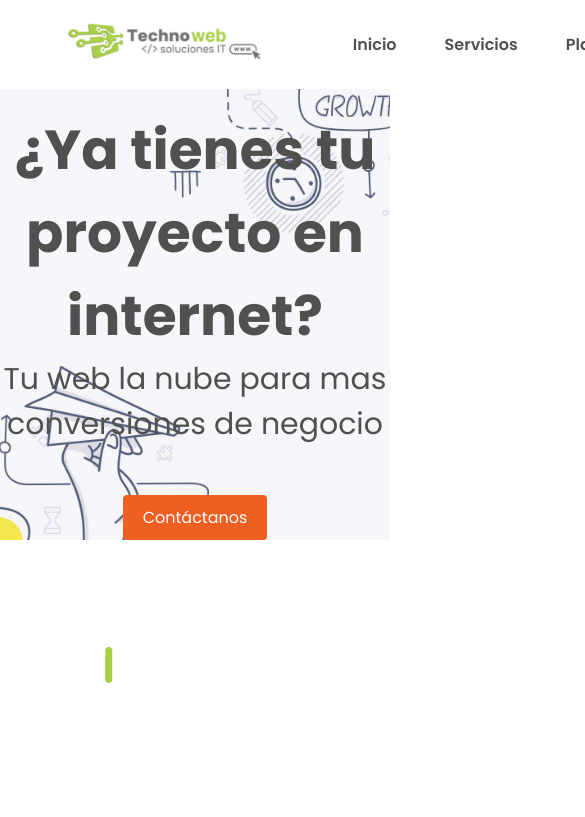
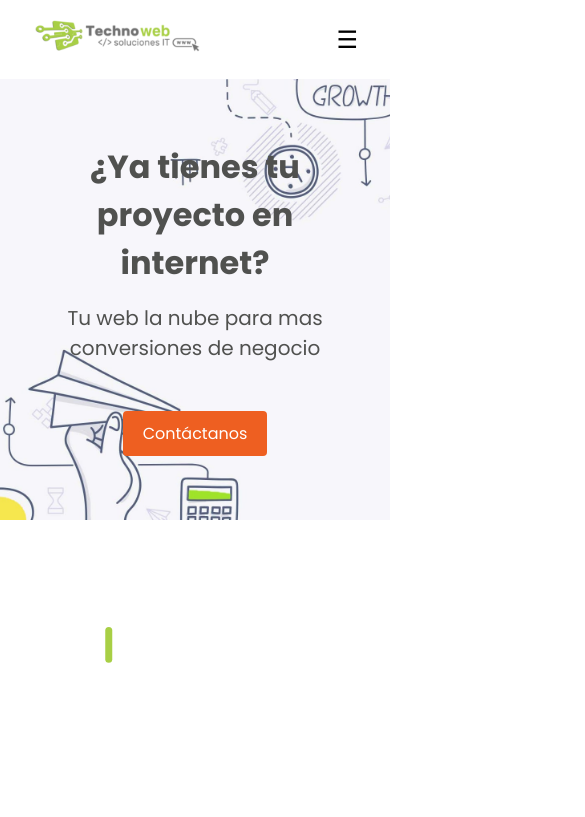
Before and after one commit to brown7jazz/landing-react, a React (Create React App) app: page / in a window 390 px wide. Shown: the top 817 px of the page, 585 px wide, since content can reach past the window. Built offline with nearby package versions, Linux system fonts and the light colour scheme.

Commit message:
Mejoras CSS: Contact, HerBanner, NavBar, NavBar.jsx

```diff
--- a/src/components/Contact.module.css
+++ b/src/components/Contact.module.css
@@ -64,3 +64,35 @@
     width: 103%;
 
   }
+
+  @media (max-width: 768px) {
+    .contactSection {
+      padding: 4% 4% 4% 4%;
+    }
+
+    .contactForm {
+      max-width: 300px;
+      margin: 0 auto;
+    }
+
+    .formGroup select, .TipoServicio {
+      width: 106%;
+    }
+
+  }
+
+  @media (max-width: 480px) {
+    .contactSection {
+      padding: 8% 4% 10% 4%;
+    }
+
+    .contactForm {
+      max-width: 300px;
+      margin: 0 auto;
+    }
+
+    .formGroup select, .TipoServicio {
+      width: 106%;
+    }
+
+  }
--- a/src/components/HeroBanner.module.css
+++ b/src/components/HeroBanner.module.css
@@ -2,22 +2,20 @@
   background-image: url('../hero-background.jpg');
   background-size: cover;
   background-position: center;
-    height: 400px;
+  min-height: 400px;
   display: flex;
   flex-direction: column;
   justify-content: center;
   align-items: center;
   text-align: center;
   color: white;
-    padding-top: 6%;
-    padding-bottom: 7%;
+  padding: 6% 5%;
 }
 
 .heroBanner h1 {
   font-size: 55px;
   color: #50514f;
-    padding-top: 6%;
-    margin-bottom: 0;
+  margin-bottom: 1rem;
   font-weight: 900;
 }
 
@@ -43,3 +41,35 @@
   background-color: #501c06;
   border-radius: 4px;
 }
+
+@media (max-width: 768px) {
+  .heroBanner {
+      min-height: 300px;
+      padding-top: 4rem;
+      padding-bottom: 4rem;
+  }
+
+  .heroBanner h1 {
+      font-size: 40px;
+  }
+
+  .heroBanner h2 {
+      font-size: 24px;
+  }
+}
+
+@media (max-width: 480px) {
+  .heroBanner {
+      min-height: 250px;
+      padding-top: 4rem;
+      padding-bottom: 4rem;
+  }
+
+  .heroBanner h1 {
+      font-size: 32px;
+  }
+
+  .heroBanner h2 {
+      font-size: 20px;
+  }
+}
--- a/src/components/Navbar.jsx
+++ b/src/components/Navbar.jsx
@@ -4,6 +4,7 @@ import styles from './Navbar.module.css';
 
 const Navbar = () => {
   const [isSticky, setIsSticky] = useState(false);
+  const [isMenuOpen, setIsMenuOpen] = useState(false);
 
   useEffect(() => {
     const handleScroll = () => {
@@ -25,15 +26,25 @@ const Navbar = () => {
     const section = document.getElementById(sectionId);
     if (section) {
       section.scrollIntoView({ behavior: 'smooth' });
+      setIsMenuOpen(false);
     }
+  };
+
+  const toggleMenu = () => {
+    setIsMenuOpen(!isMenuOpen);
   };
 
   return (
     <nav className={`${styles.navbar} ${isSticky ? styles.sticky : ''}`}>
       <div className={styles.logo}>
-      <Link to="http://localhost:3000/"><img src="/images/logo.png" alt="Logo" /></Link>
+        <Link to="http://localhost:3000/">
+          <img src="/images/logo.png" alt="Logo" />
+        </Link>
       </div>
-      <ul className={styles.navItems}>
+      <div className={styles.menuIcon} onClick={toggleMenu}>
+        ☰
+      </div>
+      <ul className={`${styles.navItems} ${isMenuOpen ? styles.active : ''}`}>
         <li><Link to="/" onClick={() => scrollToSection('inicio')}>Inicio</Link></li>
         <li><Link to="/" onClick={() => scrollToSection('servicios')}>Servicios</Link></li>
         <li><Link to="/" onClick={() => scrollToSection('planes')}>Planes</Link></li>
--- a/src/components/Navbar.module.css
+++ b/src/components/Navbar.module.css
@@ -2,21 +2,22 @@
   display: flex;
   justify-content: space-between;
   align-items: center;
-    padding: 1rem 4rem;
-    background-color: #ffffff;
-
-    position: sticky;
-    top: 0;
-    z-index: 1000;
-    transition: box-shadow 0.3s ease;
+  padding: 1rem 2rem;
+  background-color: #fff;
+  transition: all 0.3s ease;
 }
 
-  .navbar.sticky {
+.sticky {
+  position: fixed;
+  top: 0;
+  left: 0;
+  right: 0;
+  z-index: 1000;
   box-shadow: 0 2px 4px rgba(0,0,0,0.1);
 }
 
 .logo img {
-    height: 47px;
+  height: 40px;
 }
 
 .navItems {
@@ -29,9 +30,40 @@
 }
 
 .navItems a {
-    color: #50514f;
   text-decoration: none;
-    font-size: 16px;
+  color: #333;
   font-weight: 600;
-    padding-left: 2rem;
+  padding-right: 2rem;
 }
+
+.menuIcon {
+  display: none;
+  font-size: 24px;
+  cursor: pointer;
+}
+
+@media (max-width: 768px) {
+  .navItems {
+    display: none;
+  }
+
+  .menuIcon {
+    display: block;
+  }
+
+  .navItems.active {
+    display: flex;
+    flex-direction: column;
+    position: absolute;
+    top: 60px;
+    left: 0;
+    right: 0;
+    background-color: #fff;
+    padding: 1rem;
+    box-shadow: 0 2px 4px rgba(0,0,0,0.1);
+  }
+
+  .navItems.active li {
+    margin: 0.5rem 0;
+  }
+}
```
Lines whose indentation alone changed are shown as unchanged.
